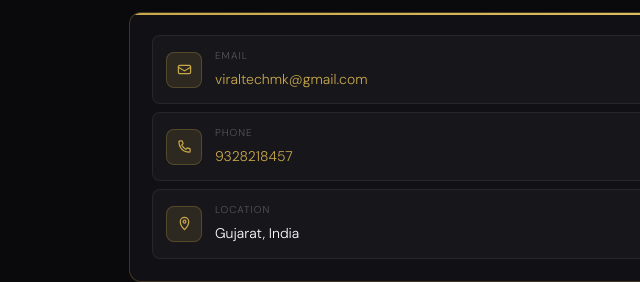
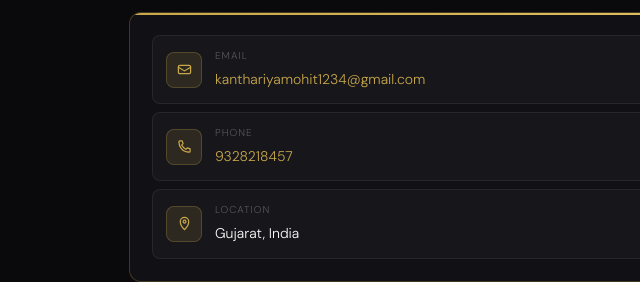
Before and after one commit to MohitKanthariya/StudioDesk-app, a plain HTML site: page privacy-policy.html in a window 1280 px wide. Shown: the part 7412-7694 px from the top of the page, 207-847 px from the left. Drawn offline with nearby package versions, Linux system fonts and the light colour scheme; a web font is replaced by a local one.

Commit message:
Update contact email in privacy policy

```diff
--- a/privacy-policy.html
+++ b/privacy-policy.html
@@ -351,7 +351,7 @@
       </div>
       <div>
         <div class="clbl">Email</div>
-        <div class="cval"><a href="mailto:viraltechmk@gmail.com">viraltechmk@gmail.com</a></div>
+        <div class="cval"><a href="mailto:kanthariyamohit1234@gmail.com">kanthariyamohit1234@gmail.com</a></div>
       </div>
     </div>
     <div class="crow">
```
